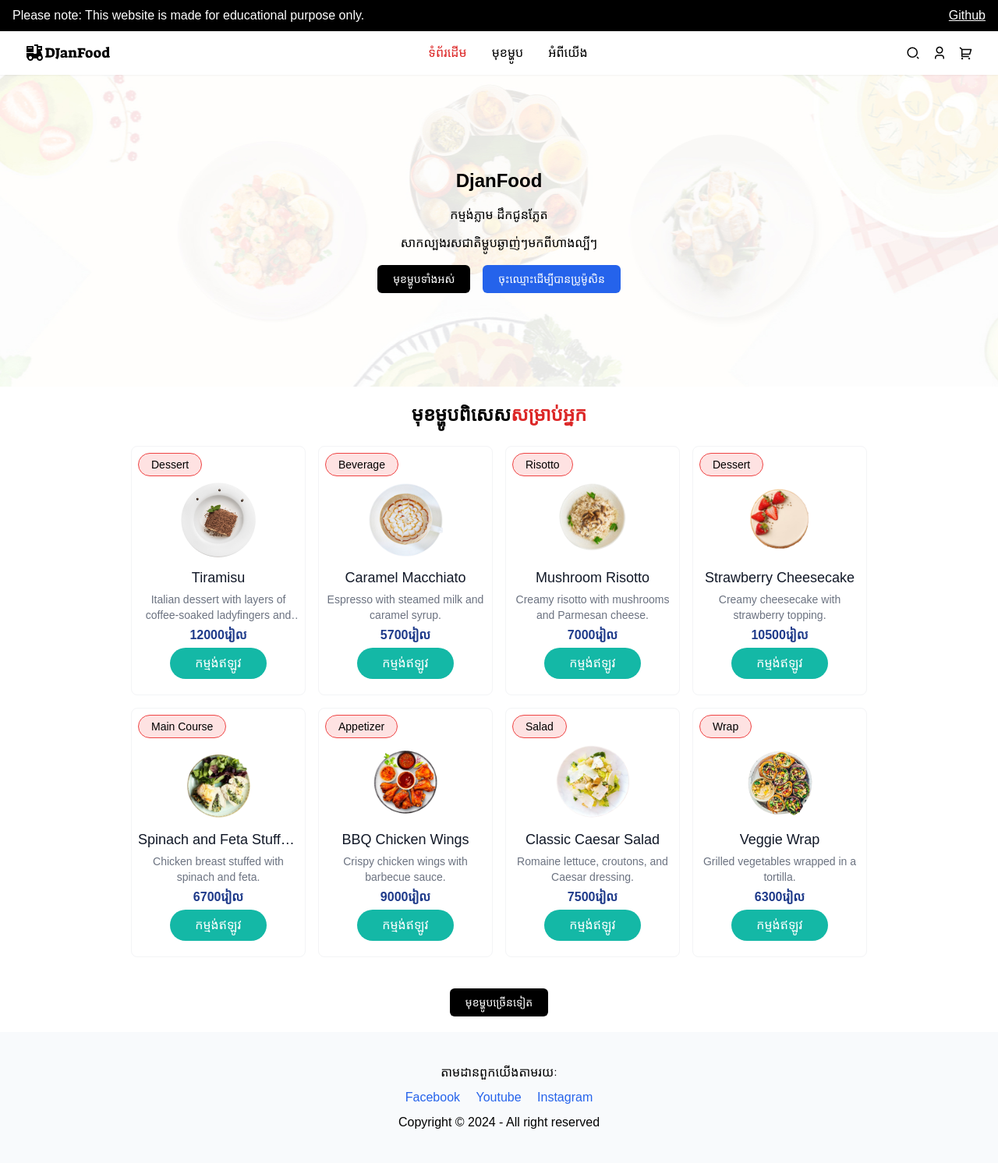
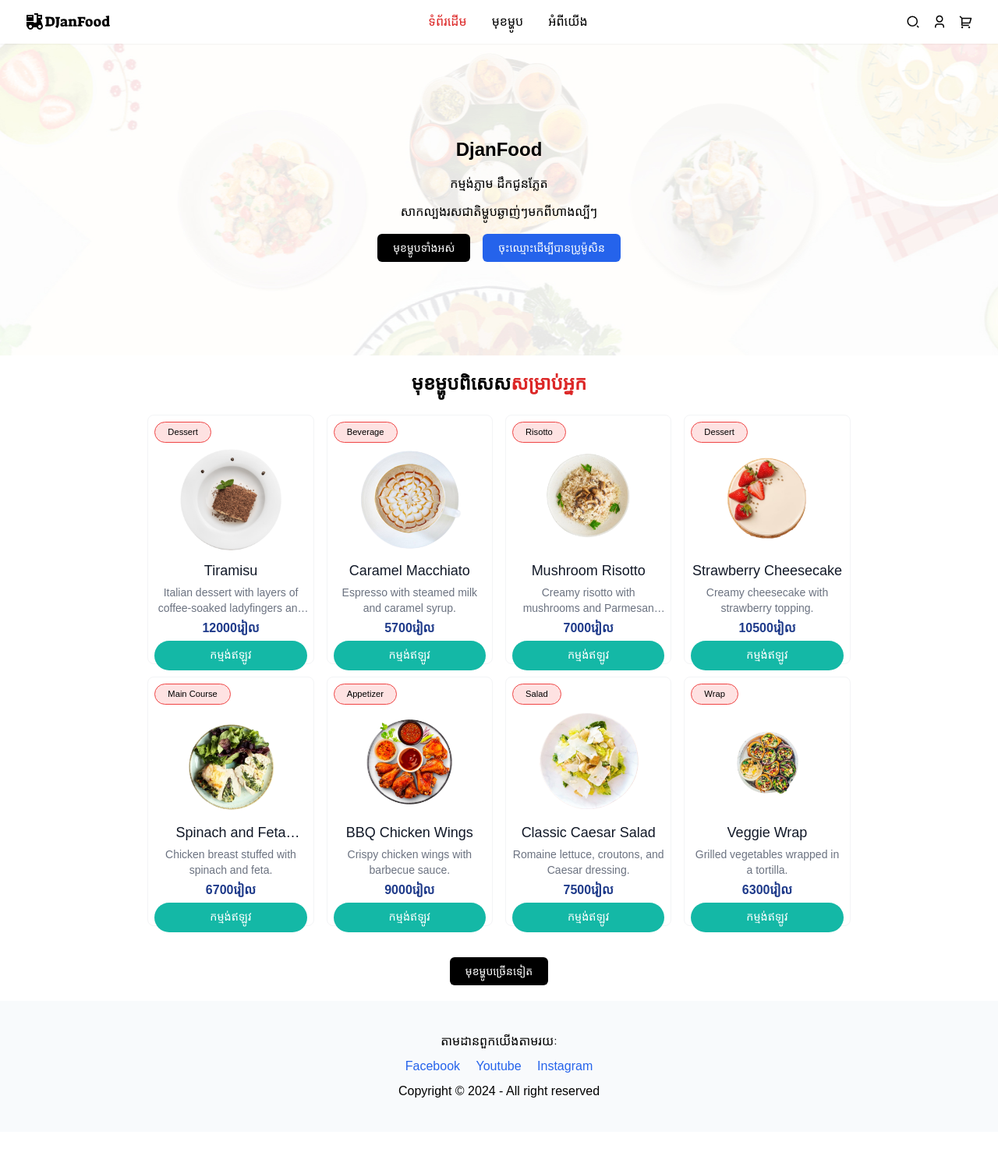
Before and after one commit to kimkorngmao/DjanFood, a Django app: page / in a window 1280 px wide. Shown: the whole page at 78% size. After the commit the page ends 1408 px from the top, so only its background shows below. Run offline with Django 5.2, Linux system fonts and the light colour scheme; data comes from the database, SQL or seed files in the repository; some libraries are stand-ins or nearby versions; some web fonts are replaced.

Commit message:
Update UI

```diff
--- a/static/css/main.css
+++ b/static/css/main.css
@@ -7,6 +7,10 @@
 
 *::-webkit-scrollbar{
     display: none;
+}
+
+body{
+    overflow-x: hidden;
 }
 
 #home-landing{
@@ -41,7 +45,7 @@
     }
 }
 
-@media screen and (max-width: 395px) {
+@media screen and (max-width: 325px) {
     .st-cards-list{
         grid-template-columns: 1fr;
     }
--- a/templates/accounts/change_password.html
+++ b/templates/accounts/change_password.html
@@ -17,15 +17,15 @@
             {% csrf_token %}
             {% include "components/error_messages.html" %}
             <div class="mb-5">
-                <label for="old-password" class="block mb-2 text-sm font-medium text-gray-900 dark:text-white">លេខសម្ងាត់ចាស់</label>
+                <label for="old-password" class="block mb-2 text-sm font-medium text-gray-900">លេខសម្ងាត់ចាស់</label>
                 <input type="password" name="old-password" id="old-password" class="bg-gray-50 border border-gray-300 text-gray-900 sm:text-sm rounded-lg focus:ring-primary-600 focus:border-primary-600 block w-full p-2.5" required="">
             </div>
             <div class="mb-5">
-                <label for="new-password-1" class="block mb-2 text-sm font-medium text-gray-900 dark:text-white">លេខសម្ងាត់ថ្មី</label>
+                <label for="new-password-1" class="block mb-2 text-sm font-medium text-gray-900">លេខសម្ងាត់ថ្មី</label>
                 <input type="password" name="new-password-1" id="new-password-1" class="bg-gray-50 border border-gray-300 text-gray-900 sm:text-sm rounded-lg focus:ring-primary-600 focus:border-primary-600 block w-full p-2.5" required="">
             </div>
             <div class="mb-5">
-                <label for="new_password-2" class="block mb-2 text-sm font-medium text-gray-900 dark:text-white">បញ្ជាក់លេខសម្ងាត់ថ្មី</label>
+                <label for="new_password-2" class="block mb-2 text-sm font-medium text-gray-900">បញ្ជាក់លេខសម្ងាត់ថ្មី</label>
                 <input type="password" name="new-password-2" id="new_password-2" class="bg-gray-50 border border-gray-300 text-gray-900 sm:text-sm rounded-lg focus:ring-primary-600 focus:border-primary-600 block w-full p-2.5" required="">
             </div>
             <button class="bg-blue-600 text-white rounded-md py-1 px-5">ផ្លាស់ប្តូរ</button>
--- a/templates/components/base.html
+++ b/templates/components/base.html
@@ -19,10 +19,6 @@
           JavaScript is disabled in your browser. Some features on this website may not work as intended. Please enable JavaScript for the best experience.
         </div>
     </noscript>
-    <div class="w-full bg-black text-white sm:flex justify-between items-center py-2 px-4">
-        <p>Please note: This website is made for educational purpose only.</p>
-        <a href="#" class="text-white underline">Github</a>
-    </div>
     {% include "components/header.html" %}
     {% block content %}
     {% endblock %}
--- a/templates/general/home.html
+++ b/templates/general/home.html
@@ -34,14 +34,16 @@
         <center><h1 class="mb-6 text-2xl font-bold">មុខម្ហូបពិសេស<span class="text-red-600">សម្រាប់អ្នក</span></h1></center>
         <div class="st-cards-list mt-10">
         {% for food in foods %}
-        <div class="st-food-card bg-white border border-gray-100 transition transform duration-400 hover:shadow-xl hover:scale-105 w-full min-w-44 max-w-56 h-80 min-h-52 p-2 rounded-lg relative">
-                <span class="bg-red-100 border border-red-500 rounded-full text-primary text-sm poppins px-4 py-1 inline-block mb-2">
+        <div class="st-food-card bg-white border border-gray-100 transition transform duration-400 hover:shadow-xl hover:scale-105 w-full max-w-56 aspect-[2/3] max-h-80 p-2 rounded-lg relative">
+                <span class="bg-red-100 border border-red-500 rounded-full text-primary text-[70%] poppins px-4 py-1 inline-block mb-2">
                     {{ food.category }}
                 </span>
-                <img class="w-64 mx-auto transform transition duration-300 w-24 max-w-24 max-h-24 min-h-24 object-cover hover:scale-105" src="{% static food.image_relative_url %}" alt="">
+                <div class="w-full aspect-[3/2] overflow-hidden">
+                    <img class="mx-auto h-full transform transition duration-300 object-cover hover:scale-105" src="{% static food.image_relative_url %}" alt="">
+                </div>
                 <div class="flex flex-col items-center my-3 space-y-1">
-                    <h1 class="text-gray-900 poppins text-lg line-clamp-1">{{ food.title }}</h1>
-                    <p class="text-gray-500 poppins text-sm text-center line-clamp-2">{{ food.description }}</p>
+                    <h1 class="text-gray-900 poppins text-lg line-clamp-1 text-center">{{ food.title }}</h1>
+                    <p class="text-gray-500 poppins text-sm text-center line-clamp-1 sm:line-clamp-2">{{ food.description }}</p>
                     {% if food.special_price %}
                         <div class="flex items-center gap-2">
                             <p class="text-blue-900 poppins text-md font-bold whitespace-nowrap">{{food.special_price}} រៀល</p>
@@ -50,7 +52,7 @@
                     {% else %}
                         <p class="text-blue-900 poppins text-md font-bold whitespace-nowrap">{{ food.price }}រៀល</p>
                     {% endif %}
-                    <a href={% url "food_details" food.id %} class="cursor-pointer bg-teal-500 text-white px-8 py-2 focus:outline-none poppins rounded-full mt-24 transform transition duration-300 hover:scale-105">
+                    <a href={% url "food_details" food.id %} class="cursor-pointer bg-teal-500 w-full text-white text-[90%] text-center py-2 focus:outline-none poppins rounded-full mt-24 transform transition duration-300 whitespace-nowrap hover:scale-105">
                         កម្មង់ឥឡូវ
                     </a>
                 </div>
--- a/theme/static/css/dist/styles.css
+++ b/theme/static/css/dist/styles.css
@@ -1038,6 +1034,22 @@ select {
   display: none;
 }
 
+.aspect-\[4\/3\] {
+  aspect-ratio: 4/3;
+}
+
+.aspect-\[2\/3\] {
+  aspect-ratio: 2/3;
+}
+
+.aspect-1 {
+  aspect-ratio: 1;
+}
+
+.aspect-\[3\/2\] {
+  aspect-ratio: 3/2;
+}
+
 .h-2 {
   height: 0.5rem;
 }
@@ -1090,10 +1102,34 @@ select {
   height: 100vh;
 }
 
+.h-auto {
+  height: auto;
+}
+
+.h-\[30\%\] {
+  height: 30%;
+}
+
+.h-\[30\] {
+  height: 30;
+}
+
 .max-h-24 {
   max-height: 6rem;
 }
 
+.max-h-80 {
+  max-height: 20rem;
+}
+
+.max-h-44 {
+  max-height: 11rem;
+}
+
+.max-h-36 {
+  max-height: 9rem;
+}
+
 .min-h-24 {
   min-height: 6rem;
 }
@@ -1591,6 +1657,26 @@ select {
   line-height: 1rem;
 }
 
+.text-\[50\%\] {
+  font-size: 50%;
+}
+
+.text-\[70\%\] {
+  font-size: 70%;
+}
+
+.text-\[80\%\] {
+  font-size: 80%;
+}
+
+.text-\[120\%\] {
+  font-size: 120%;
+}
+
+.text-\[90\%\] {
+  font-size: 90%;
+}
+
 .font-bold {
   font-weight: 700;
 }
@@ -1837,8 +1939,20 @@ select {
 }
 
 @media (min-width: 640px) {
+  .sm\:line-clamp-2 {
+    overflow: hidden;
+    display: -webkit-box;
+    -webkit-box-orient: vertical;
+    -webkit-line-clamp: 2;
+  }
+
   .sm\:flex {
     display: flex;
+  }
+
+  .sm\:px-8 {
+    padding-left: 2rem;
+    padding-right: 2rem;
   }
 
   .sm\:text-sm {
```
Also changed, not shown: other parts of theme/static/css/dist/styles.css (+95 -46 lines), templates/accounts/register.html (+10 -10 lines), templates/general/about.html (+8 -4 lines), templates/general/search.html (+5 -6 lines), 2 other files.
